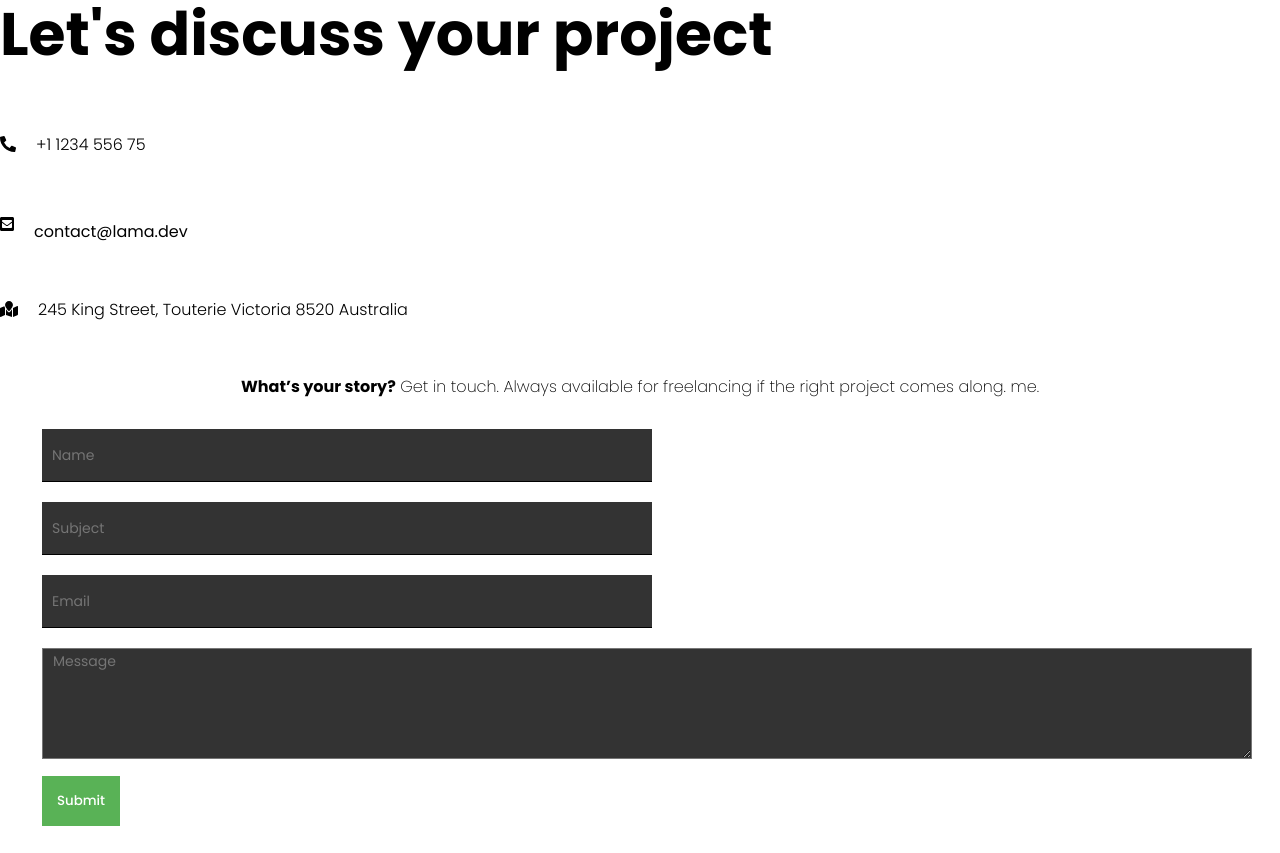
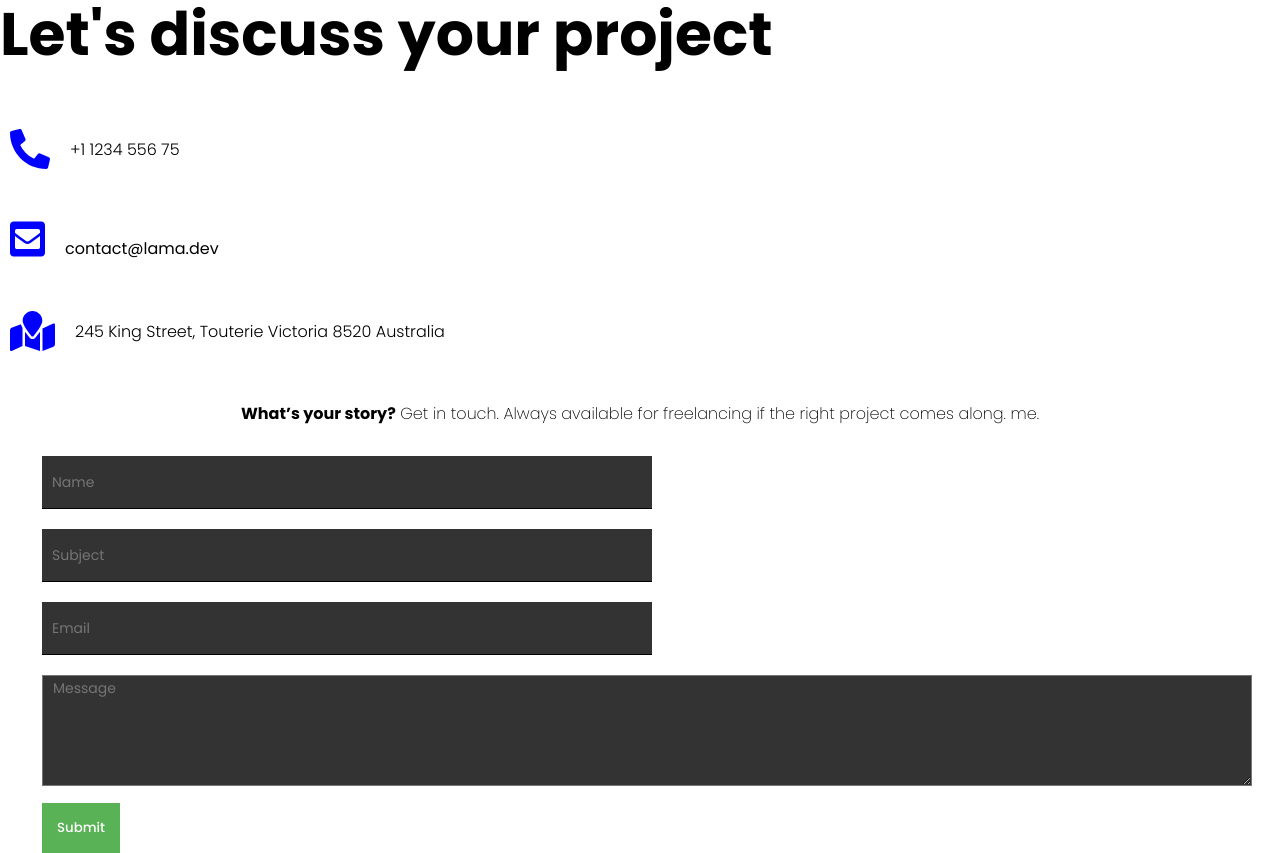
Before and after one commit to lblake/Portfolio-Website, a React (Create React App) app in the folder portfolio-website/: page / in a window 1280 px wide. Shown: the part 2340-3193 px from the top of the page. Before the commit the page ends 3166 px from the top, so only its background shows below. Built offline with nearby package versions, Linux system fonts and the light colour scheme; some icons are missing.

Commit message:
updated css for icons

```diff
--- a/portfolio-website/src/components/ContactComponent/contact.module.css
+++ b/portfolio-website/src/components/ContactComponent/contact.module.css
@@ -41,9 +41,12 @@
 }
 
 .contactIcon {
-  width: 30px;
-  height: 30px;
+  /* width: 30px;
+  height: 30px; */
   margin-right: 20px;
+  color: blue;
+  font-size: 40px;
+  margin-left: 10px;
 }
 
 .contactDescription {
```
